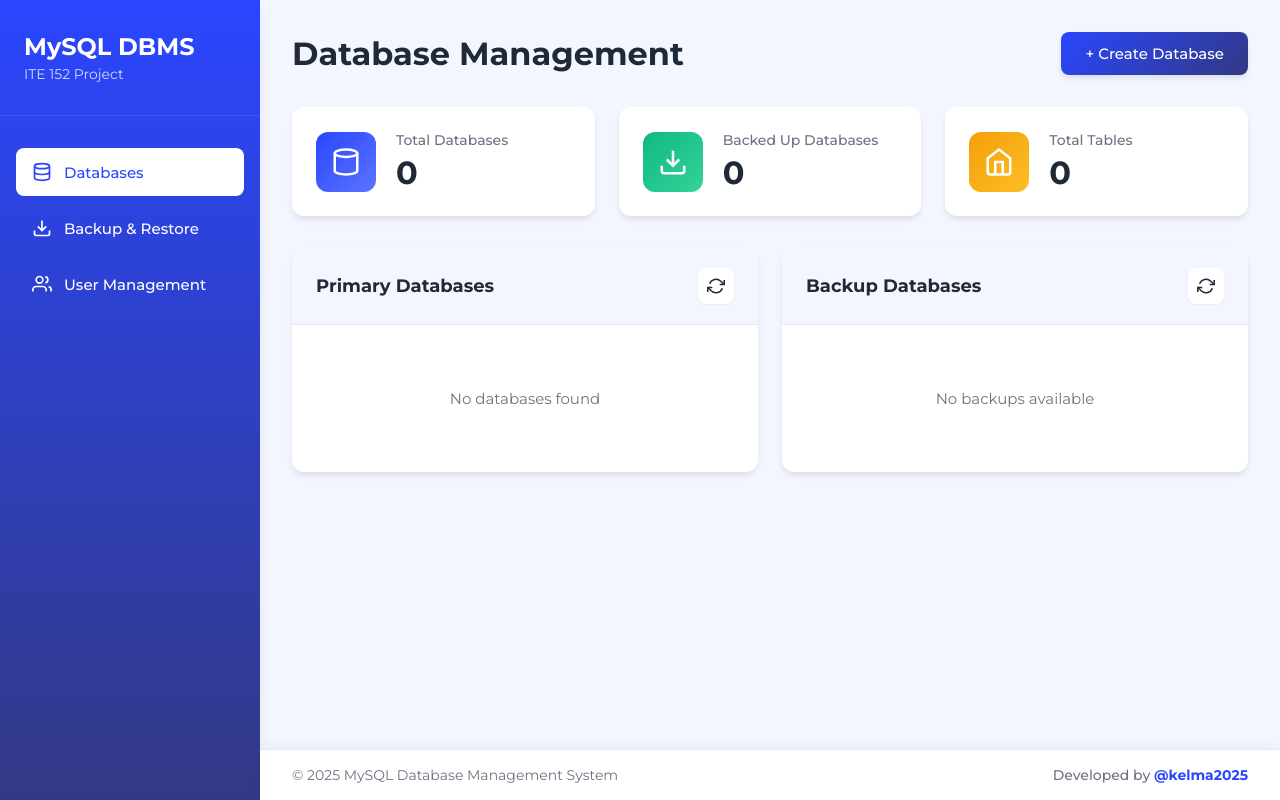
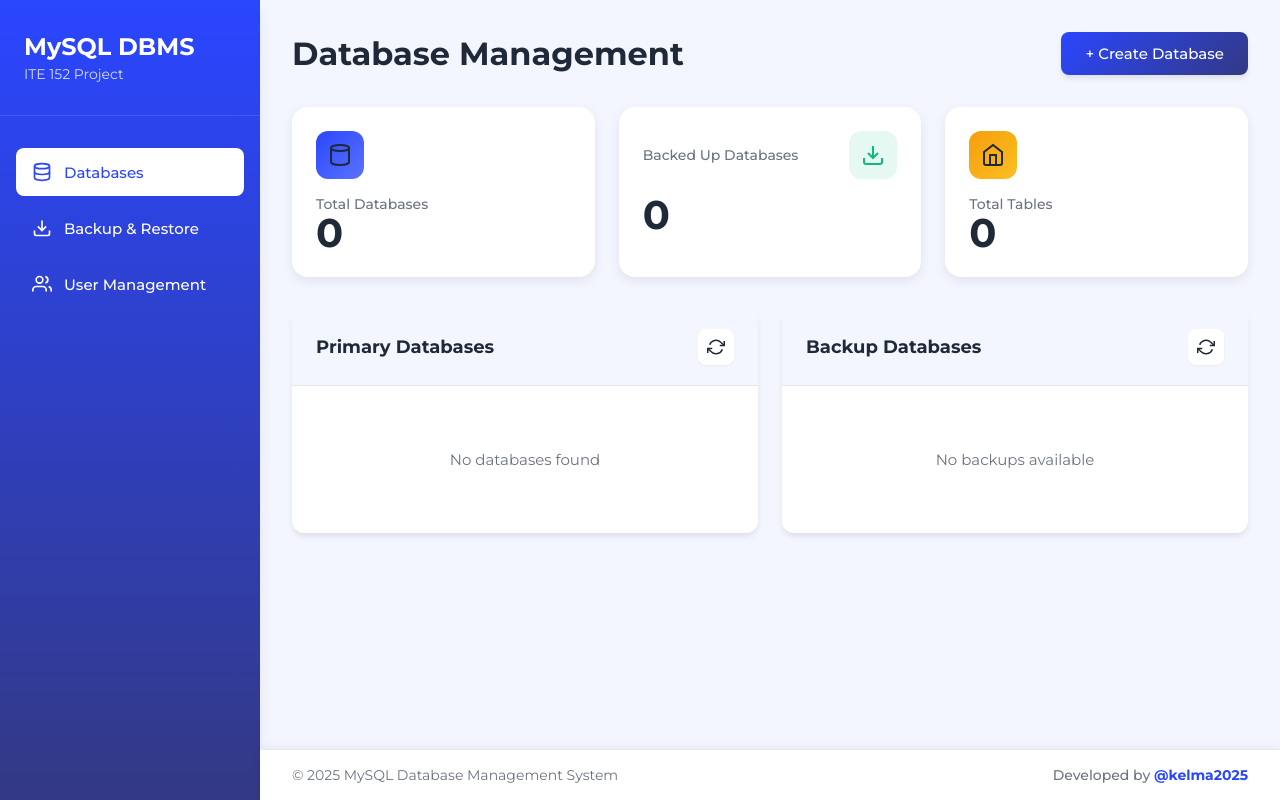
Before and after one commit to kelmaxxx/MyFinalProj_ITE152, a plain HTML site: page static/index.html in a window 1280 px wide. Drawn offline with Linux system fonts and the light colour scheme; no server answers.

Commit message:
Redesign stat cards with modern layout
New Design:
- Label and icon in top row (label left, icon right)
- Large number below label
- Icon in soft colored square container (not gradient circle)
- Stronger shadow and rounded corners
- Hover effect (lift and shadow increase)

Icon Styling:
- Soft pastel background (10% opacity of color)
- Darker icon stroke color
- Primary blue, success green, info indigo colors

Typography:
- Larger number (2.5rem / 40px)
- Gray label text
- Better spacing and alignment

```diff
--- a/static/css/components.css
+++ b/static/css/components.css
@@ -81,7 +81,7 @@
     stroke: var(--text-dark);
 }
 
-/* Stats Cards */
+/* Stats Cards - New Design */
 .stats-grid {
     display: grid;
     grid-template-columns: repeat(auto-fit, minmax(280px, 1fr));
@@ -92,43 +92,86 @@
 .stat-card {
     background: var(--white);
     padding: 1.5rem;
-    border-radius: 12px;
-    box-shadow: var(--shadow-md);
+    border-radius: 16px; /* More rounded */
+    box-shadow: 0 4px 12px rgba(0, 0, 0, 0.08); /* Stronger shadow */
     display: flex;
+    flex-direction: column;
+    gap: 1rem;
+    transition: transform 0.2s ease, box-shadow 0.2s ease;
+}
+
+.stat-card:hover {
+    transform: translateY(-2px);
+    box-shadow: 0 6px 16px rgba(0, 0, 0, 0.12);
+}
+
+/* Top row: label on left, icon on right */
+.stat-card-header {
+    display: flex;
+    justify-content: space-between;
     align-items: center;
-    gap: 1.25rem;
+}
+
+.stat-label {
+    font-size: 0.875rem; /* 14px */
+    color: #6B7280; /* Gray-500 */
+    font-weight: 500;
+    margin: 0;
 }
 
 .stat-icon {
-    width: 60px;
-    height: 60px;
+    width: 48px;
+    height: 48px;
     border-radius: 12px;
     display: flex;
     align-items: center;
     justify-content: center;
+    flex-shrink: 0;
+}
+
+/* Soft background colors for icon containers */
+.stat-icon.icon-primary {
+    background: rgba(42, 70, 255, 0.1); /* Blue-50 equivalent */
+}
+
+.stat-icon.icon-success {
+    background: rgba(16, 185, 129, 0.1); /* Green-50 equivalent */
+}
+
+.stat-icon.icon-info {
+    background: rgba(59, 130, 246, 0.1); /* Indigo-50 equivalent */
 }
 
 .stat-icon svg {
-    width: 30px;
-    height: 30px;
-    stroke: var(--white);
+    width: 24px;
+    height: 24px;
 }
 
-.stat-info {
-    flex: 1;
+/* Darker colors for icons */
+.stat-icon.icon-primary svg {
+    stroke: var(--primary-color); /* Blue-600 */
 }
 
-.stat-label {
-    font-size: 0.875rem;
-    color: var(--text-light);
-    margin-bottom: 0.25rem;
-    font-weight: 500;
+.stat-icon.icon-success svg {
+    stroke: var(--success-color); /* Green-600 */
+}
+
+.stat-icon.icon-info svg {
+    stroke: #3B82F6; /* Indigo-600 */
+}
+
+/* Main content: large number */
+.stat-info {
+    display: flex;
+    flex-direction: column;
 }
 
 .stat-value {
-    font-size: 2rem;
+    font-size: 2.5rem; /* 40px - Large and bold */
     font-weight: 700;
-    color: var(--text-dark);
+    color: #1F2937; /* Gray-800 */
+    line-height: 1;
+    margin: 0;
 }
 
 /* Panels */
--- a/static/index.html
+++ b/static/index.html
@@ -79,15 +79,17 @@
                 </div>
 
                 <div class="stat-card">
-                    <div class="stat-icon" style="background: linear-gradient(135deg, #10B981 0%, #34D399 100%);">
-                        <svg viewBox="0 0 24 24" fill="none" stroke="currentColor" stroke-width="2">
-                            <path d="M21 15v4a2 2 0 0 1-2 2H5a2 2 0 0 1-2-2v-4"></path>
-                            <polyline points="7 10 12 15 17 10"></polyline>
-                            <line x1="12" y1="15" x2="12" y2="3"></line>
-                        </svg>
+                    <div class="stat-card-header">
+                        <p class="stat-label">Backed Up Databases</p>
+                        <div class="stat-icon icon-success">
+                            <svg viewBox="0 0 24 24" fill="none" stroke="currentColor" stroke-width="2">
+                                <path d="M21 15v4a2 2 0 0 1-2 2H5a2 2 0 0 1-2-2v-4"></path>
+                                <polyline points="7 10 12 15 17 10"></polyline>
+                                <line x1="12" y1="15" x2="12" y2="3"></line>
+                            </svg>
+                        </div>
                     </div>
                     <div class="stat-info">
-                        <p class="stat-label">Backed Up Databases</p>
                         <h2 class="stat-value" id="backedUpDatabases">0</h2>
                     </div>
                 </div>
```
